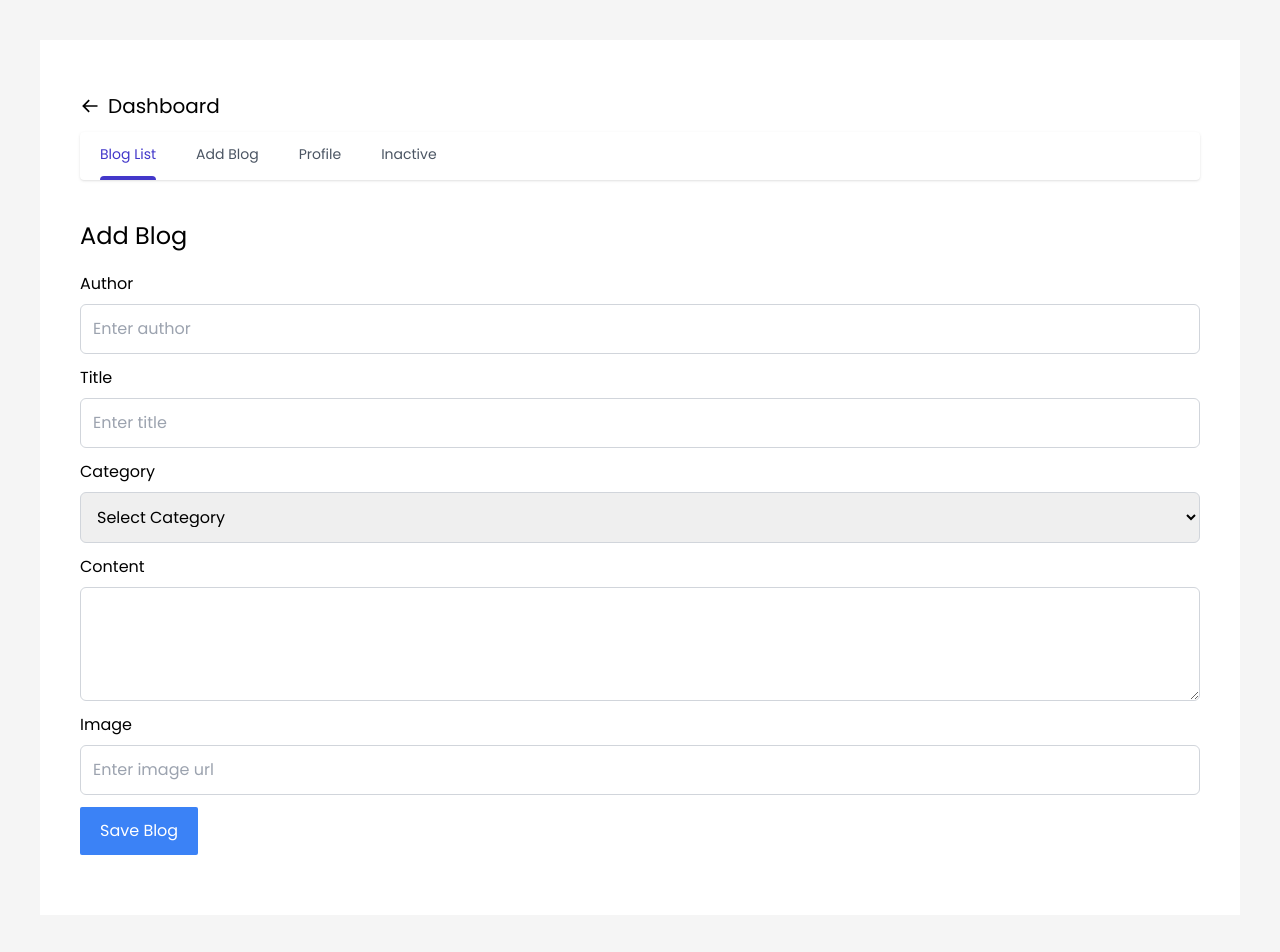
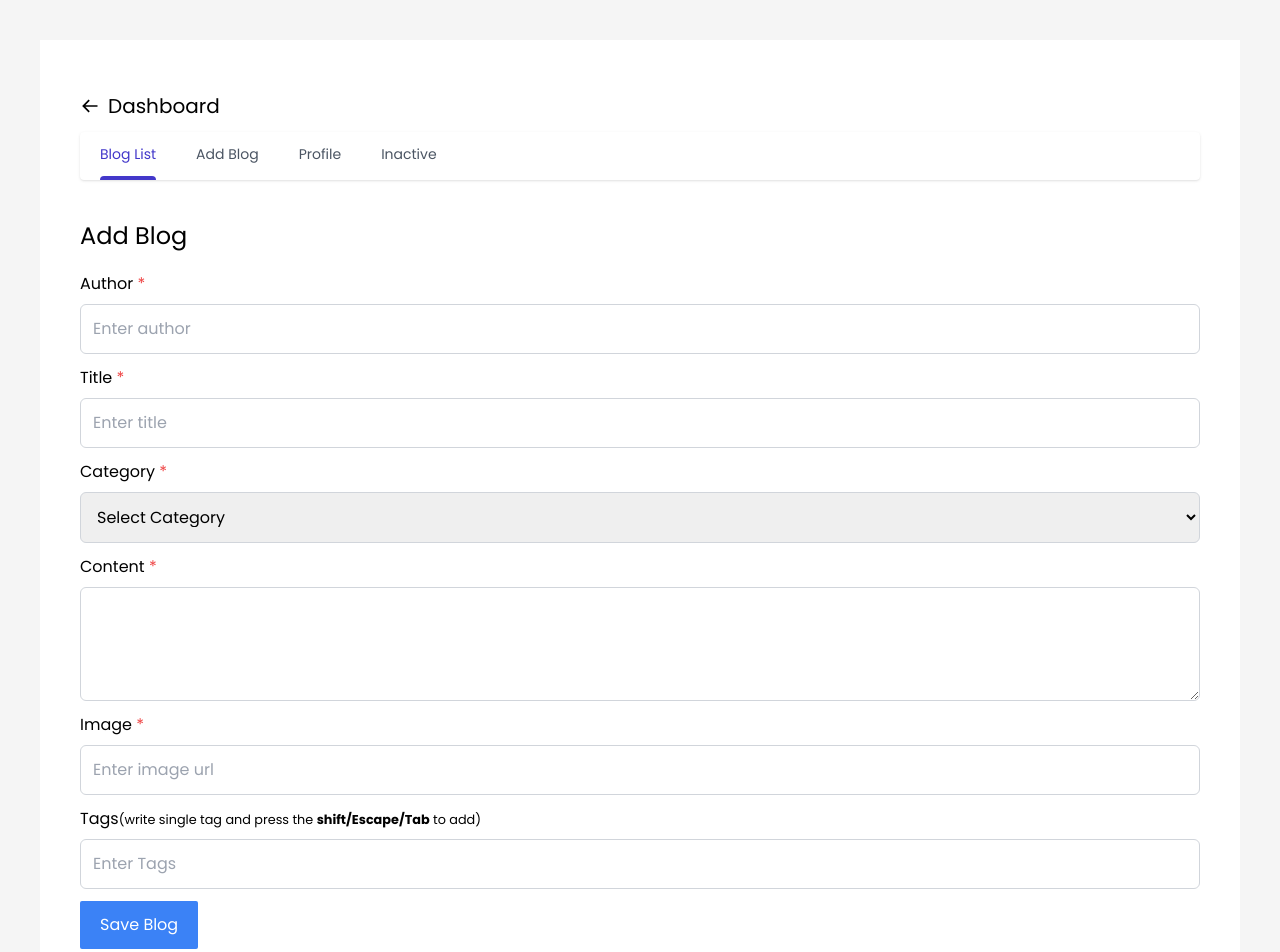
Before and after one commit to Ashik-Mahmud/redux-content-management-app, a React (Create React App) app: page /dashboard/add-blog in a window 1280 px wide. Shown: the top 952 px of the page. Built offline with nearby package versions, Linux system fonts and the light colour scheme.

Commit message:
create options to add tags and delte as well

```diff
--- a/src/pages/dashboard/AddBlog.jsx
+++ b/src/pages/dashboard/AddBlog.jsx
@@ -1,5 +1,6 @@
-import React from "react";
+import React, { useState } from "react";
 import { useForm } from "react-hook-form";
+import { BiX } from "react-icons/bi";
 import { useDispatch, useSelector } from "react-redux";
 import { useNavigate } from "react-router-dom";
 import { addBlogSuccess } from "../../redux/ActionCreator/BlogCreator";
@@ -7,6 +8,7 @@ import { addBlogSuccess } from "../../redux/ActionCreator/BlogCreator";
 const AddBlog = () => {
   const dispatch = useDispatch();
   const navigate = useNavigate();
+  const [tags, setTags] = useState([]);
   const {
     handleSubmit,
     register,
@@ -21,6 +23,7 @@ const AddBlog = () => {
       _id: blogs?.blogs?.length + 1,
       date: new Date(),
       ...data,
+      tags,
     };
 
     dispatch(addBlogSuccess(sendingData));
@@ -36,7 +39,9 @@ const AddBlog = () => {
           onSubmit={handleBlogSave}
         >
           <div className="form-group flex items-stretch w-full gap-2 flex-col">
-            <label htmlFor="title">Author</label>
+            <label htmlFor="title">
+              Author <span className="text-red-500">*</span>
+            </label>
             <input
               type="text"
               className="form-control w-full p-3 border border-gray-300 rounded-md focus:outline-blue-500"
@@ -51,7 +56,9 @@ const AddBlog = () => {
             )}
           </div>
           <div className="form-group flex items-stretch w-full gap-2 flex-col">
-            <label htmlFor="title">Title</label>
+            <label htmlFor="title">
+              Title <span className="text-red-500">*</span>
+            </label>
             <input
               type="text"
               className="form-control w-full p-3 border border-gray-300 rounded-md focus:outline-blue-500"
@@ -64,7 +71,9 @@ const AddBlog = () => {
             )}
           </div>
           <div className="form-group flex items-stretch w-full gap-2 flex-col">
-            <label htmlFor="Category">Category</label>
+            <label htmlFor="Category">
+              Category <span className="text-red-500">*</span>
+            </label>
             <select
               className="form-control w-full p-3 border border-gray-300 rounded-md focus:outline-blue-500 cursor-pointer"
               id="Category"
@@ -82,7 +91,9 @@ const AddBlog = () => {
             )}
           </div>
           <div className="form-group flex flex-col items-start w-full gap-2">
-            <label htmlFor="content">Content</label>
+            <label htmlFor="content">
+              Content <span className="text-red-500">*</span>
+            </label>
             <textarea
               className="form-control w-full p-5 border border-gray-300 rounded-md focus:outline-blue-500"
               id="content"
@@ -96,7 +107,9 @@ const AddBlog = () => {
             )}
           </div>
           <div className="form-group flex flex-col gap-2 w-full">
-            <label htmlFor="image">Image</label>
+            <label htmlFor="image">
+              Image <span className="text-red-500">*</span>
+            </label>
             <input
               type="url"
               className="form-control w-full p-3 border border-gray-300 rounded-md focus:outline-blue-500"
@@ -108,6 +121,54 @@ const AddBlog = () => {
               <span className="text-red-500 my-1">Image field is required</span>
             )}
           </div>
+
+          <div className="form-group flex flex-col gap-2 w-full">
+            <label htmlFor="tags">
+              Tags
+              <small>
+                (write single tag and press the <b>shift/Escape/Tab</b> to add)
+              </small>
+            </label>
+            {tags?.length > 0 && (
+              <div className="flex flex-wrap gap-2 ">
+                {tags?.map((tag, index) => (
+                  <div
+                    className="bg-gray-200  rounded-md text-sm flex items-stretch gap-2 overflow-hidden"
+                    key={index}
+                  >
+                    <span className="p-2">{tag}</span>
+                    <span
+                      onClick={() => {
+                        const newTags = tags.filter((t) => t !== tag);
+                        setTags(newTags);
+                      }}
+                      className="bg-gray-300 p-1 grid place-items-center cursor-pointer px-2"
+                    >
+                      <BiX />
+                    </span>
+                  </div>
+                ))}
+              </div>
+            )}
+            <input
+              type="text"
+              className="form-control w-full p-3 border border-gray-300 rounded-md focus:outline-blue-500"
+              id="tags"
+              onKeyDown={(e) => {
+                if (
+                  e.key === "Shift" ||
+                  e.key === "Tab" ||
+                  e.key === "Escape"
+                ) {
+                  if (tags?.includes(e.target.value)) return;
+                  setTags([...tags, e.target.value]);
+                  e.target.value = "";
+                }
+              }}
+              placeholder="Enter Tags"
+            />
+          </div>
+
           <button
             type="submit"
             className="btn btn-primary px-5 py-3 bg-blue-500 text-white rounded-sm"
```
